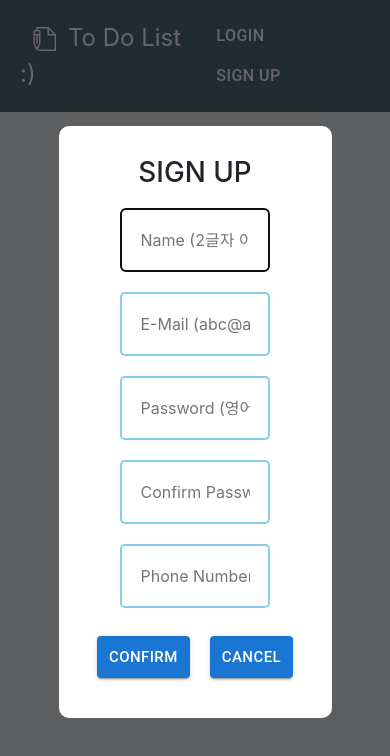
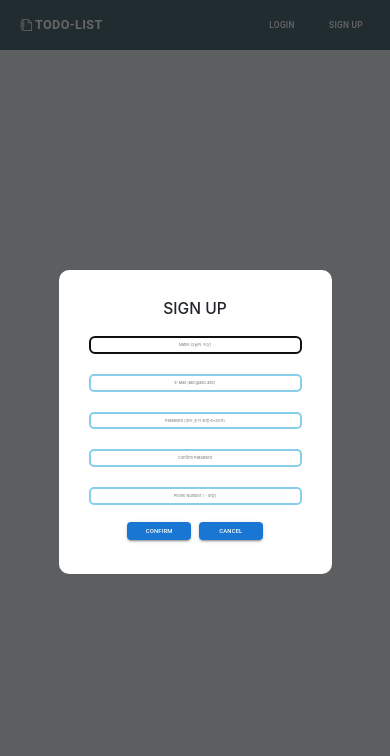
Before and after one commit to ParkYoDo/TodoList_RTK, a React (Create React App) app: page /signup in a window 390 px wide. Shown: the top 756 px of the page. Built offline with nearby package versions, Linux system fonts and the light colour scheme.

Commit message:
반응형 UI 수정

```diff
--- a/package.json
+++ b/package.json
@@ -50,7 +50,7 @@
       "last 1 safari version"
     ]
   },
-  "homepage": "https://ParkYoDo.github.io/TodoList_RTK",
+  "homepage": "https://ParkYoDo.github.io",
   "devDependencies": {
     "gh-pages": "^4.0.0"
   }
--- a/src/components/TodoCreate.js
+++ b/src/components/TodoCreate.js
@@ -7,14 +7,14 @@ import { todoCreate } from './TodoStore';
 const Input = styled.input`
   border-radius: 4px;
   border: 1px solid #1cb1f5;
-  font-size: 18px;
+  font-size: 1vh;
   text-align: center;
-  margin: 12px;
-  padding: 4px;
+  margin: 0 1vh;
+  padding: 0.5vh;
 `;
 
 const InsertForm = styled.form`
-  padding: 40px;
+  padding: 5vh;
   border-radius: 16px;
   bottom: 0;
   left: 0;
@@ -34,9 +34,9 @@ const AddButton = styled.button`
     background: #20c997;
   }
   cursor: pointer;
-  width: 80px;
-  height: 80px;
-  font-size: 60px;
+  width: 8vh;
+  height: 8vh;
+  font-size: 6vh;
   position: absolute;
   left: 50%;
   bottom: 0;
@@ -72,7 +72,6 @@ const AddButton = styled.button`
 function TodoCreate() {
   const isLogin = useSelector((state) => state.isLogin);
   const loginUser = useSelector((state) => state.loginUser);
-  const todos = useSelector((state) => state.todos);
   const dispatch = useDispatch();
 
   const nextTodoId = useRef(6);
--- a/src/components/TodoHeader.js
+++ b/src/components/TodoHeader.js
@@ -6,26 +6,26 @@ const TodoHeadBlock = styled.div`
   padding: 30px 20px 0px 20px;
   border-bottom: 1px solid #e9ecef;
   h1 {
-    font-size: 36px;
+    font-size: 5vw;
     color: #343a40;
     font-weight: bold;
     text-align: center;
-    margin-bottom: 36px;
+    margin-bottom: 4vh;
   }
   .flex-row {
     display: flex;
     flex-direction: row;
     justify-content: space-between;
     align-items: center;
-    margin-bottom: 20px;
+    margin-bottom: 2vh;
   }
   .day {
     color: #868e96;
-    font-size: 21px;
+    font-size: 2vw;
   }
   .tasks-left {
     color: #20c997;
-    font-size: 18px;
+    font-size: 1.5vw;
     font-weight: bold;
   }
 `;
--- a/src/components/TodoItem.js
+++ b/src/components/TodoItem.js
@@ -27,20 +27,20 @@ const CheckBtn = styled.div`
 
 const Icons = styled.div`
   position: absolute;
-  font-size: 20px;
-  right: 10px;
-  top: 3px;
+  font-size: 3vw;
+  right: 1vw;
+  top: 0.1vw;
   cursor: pointer;
   display: none;
 `;
 
 const TodoItemBlock = styled.div`
-  padding: 12px 0px;
+  padding: 1vw 0px;
 `;
 
 const PostIt = styled.div`
   background-color: #fef3bf;
-  padding: 16px;
+  padding: 1.2vw;
   border-radius: 8px;
   position: relative;
   box-shadow: 0 0 8px 0 rgba(0, 0, 0, 0.2);
@@ -49,11 +49,18 @@ const PostIt = styled.div`
       display: flex;
     }
   }
-  h5,
-  p {
+  .title {
     text-align: center;
     margin: 8px 0px;
     border-bottom: 1px solid red;
+    font-size: 2.5vw;
+    font-weight: 600;
+  }
+  .content {
+    text-align: center;
+    margin: 8px 0px;
+    border-bottom: 1px solid red;
+    font-size: 2vw;
   }
   ${(props) =>
     props.done &&
@@ -61,8 +68,8 @@ const PostIt = styled.div`
       background-color: #ced4da;
       color: black;
       text-decoration: line-through 1px solid red;
-      h5,
-      p {
+      .title,
+      .content {
         border-bottom: 1px solid black;
       }
     `}
@@ -78,7 +85,7 @@ function TodoItem({ id, title, content, done }) {
   };
   return (
     <>
-      <Col sm="6">
+      <Col xs="6">
         <TodoItemBlock>
           <PostIt done={done}>
             <Icons>
@@ -93,8 +100,8 @@ function TodoItem({ id, title, content, done }) {
                 <BiXCircle onClick={removeTodo} data-id={id} />
               </RemoveBtn>
             </Icons>
-            <h5>{title}</h5>
-            <p>{content}</p>
+            <div className="title">{title}</div>
+            <div className="content">{content}</div>
           </PostIt>
         </TodoItemBlock>
       </Col>
--- a/src/components/TodoList.js
+++ b/src/components/TodoList.js
@@ -5,10 +5,9 @@ import { Container, Row } from 'react-bootstrap';
 import { useSelector } from 'react-redux';
 
 const TodoListBlock = styled.div`
-  padding: 30px 20px;
+  padding: 1vh 2vh;
   overflow-y: auto;
   height: 100%;
-
   ${(props) =>
     !props.isLogin &&
     css`
@@ -17,11 +16,9 @@ const TodoListBlock = styled.div`
       align-items: center;
     `}
 
-  /* flex: 1; */
-
   .mainText {
     text-align: center;
-    font-size: 40px;
+    font-size: 4.7vw;
     color: #20c997;
   }
 `;
@@ -30,6 +27,7 @@ function TodoList() {
   const todos = useSelector((state) => state.todos);
   const isLogin = useSelector((state) => state.isLogin);
   const loginUser = useSelector((state) => state.loginUser);
+
   return (
     <TodoListBlock isLogin={isLogin}>
       <Container>
--- a/src/components/TodoNav.js
+++ b/src/components/TodoNav.js
@@ -8,18 +8,18 @@ import { isLoginFalse } from './TodoStore';
 
 const Navbar = styled.div`
   background-color: #546e7a;
-  padding: 16px 20px;
+  padding: 8px 12px;
   display: flex;
   flex-direction: row;
   justify-content: space-between;
   align-items: center;
   z-index: 1;
+  width: 100%;
   a {
     text-decoration: none;
     color: white;
     border-radius: 8px;
-    padding: 12px;
-    &:hover {
+    / &:hover {
       background-color: #607d8b;
     }
     &:active {
@@ -29,13 +29,16 @@ const Navbar = styled.div`
 `;
 
 const NavLogo = styled.div`
-  a {
-    font-size: 24px;
+  button {
+    font-size: 1.5vh;
+    font-weight: 600;
   }
 `;
 const NavMenu = styled.div`
+  display: flex;
+  flex-direction: row;
   button {
-    font-size: 16px;
+    font-size: 1vh;
   }
 `;
 
@@ -51,8 +54,10 @@ function TodoNav() {
       <Navbar>
         <NavLogo>
           <Link to="/">
-            <TfiWrite style={{ marginRight: '12px', fontSize: '24px' }} />
-            To Do List :)
+            <Button color="inherit">
+              <TfiWrite style={{ fontSize: '12px', marginRight: '3px' }} />
+              ToDo-List
+            </Button>
           </Link>
         </NavLogo>
         <NavMenu>
--- a/src/components/TodoStore.js
+++ b/src/components/TodoStore.js
@@ -155,8 +155,8 @@ const persistConfig = {
   key: 'root',
   version: 1,
   storage,
-  // blacklist: ['users', 'todos', 'isLogin', 'loginUser'],
-  whitelist: ['isLogin', 'loginUser', 'todos', 'users'],
+  blacklist: ['users', 'todos', 'isLogin', 'loginUser'],
+  // whitelist: ['isLogin', 'loginUser', 'todos', 'users'],
 };
 
 const persistedReducer = persistReducer(persistConfig, reducers);
--- a/src/components/TodoTemplate.js
+++ b/src/components/TodoTemplate.js
@@ -2,9 +2,11 @@ import React from 'react';
 import styled from 'styled-components';
 
 const TodoTemplateBlock = styled.div`
-  width: 512px;
-  height: 768px;
-  margin: 100px auto;
+  width: 70vw;
+  max-width: 700px;
+  height: 70vh;
+  min-height: 300px;
+  margin: 10vh auto;
 
   background-color: white;
   border-radius: 16px;
--- a/src/routes/TodoLogin.js
+++ b/src/routes/TodoLogin.js
@@ -29,13 +29,14 @@ const LoginBlock = styled.div`
   align-items: center;
 
   h1 {
-    margin-top: 20px;
+    font-size: 4vw;
   }
 
   Button {
-    margin: 16px;
-    padding: 12px 25px;
-    margin-top: 20px;
+    margin: 1vw;
+    padding: 1vw;
+    margin-top: 2vw;
+    font-size: 1.5vw;
   }
 `;
 
@@ -45,12 +46,12 @@ const RowBlock = styled.div`
 `;
 
 const Input = styled.input`
-  margin: 20px;
-  padding: 18px;
-  width: 70%;
+  margin: 10px;
+  padding: 1vw;
+  width: 100%;
 
   text-align: center;
-  font-size: 1rem;
+  font-size: 1vw;
   border-radius: 5px;
   border: 2px solid skyblue;
 `;
--- a/src/routes/TodoSignUp.js
+++ b/src/routes/TodoSignUp.js
@@ -27,21 +27,27 @@ const LoginBlock = styled.div`
   flex-direction: column;
   justify-content: center;
   align-items: center;
+  overflow: hidden;
+
+  h1 {
+    font-size: 4vw;
+  }
 
   Button {
-    margin: 10px;
-    padding: 8px 12px;
-    margin-top: 18px;
+    margin: 1vw;
+    padding: 1vw;
+    margin-top: 2vw;
+    font-size: 1.5vw;
   }
 `;
 
 const Input = styled.input`
   margin: 10px;
-  padding: 18px;
-  width: 70%;
+  padding: 1vw;
+  width: 100%;
 
   text-align: center;
-  font-size: 1rem;
+  font-size: 1vw;
   border-radius: 5px;
   border: 2px solid skyblue;
 `;
```
